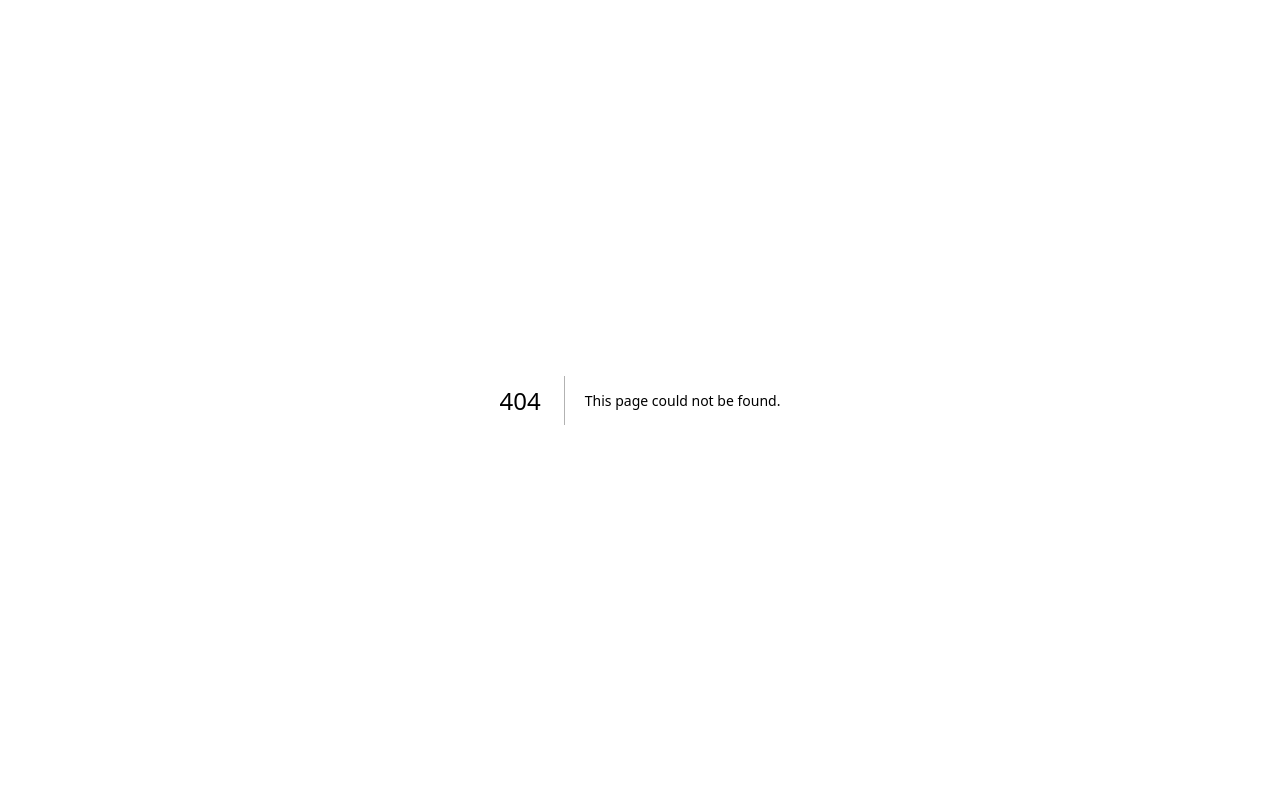
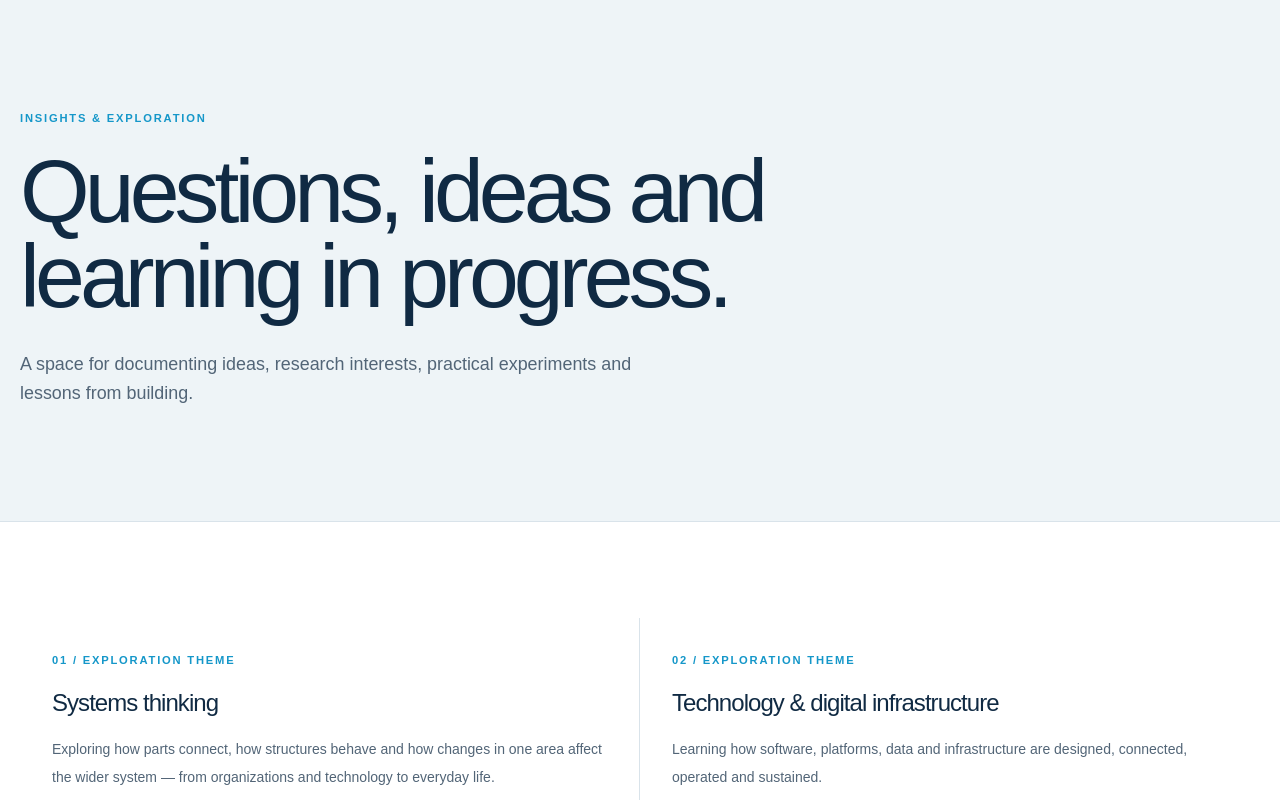
Before and after one commit to hlestakovjames/hlestakovjames-frontend, a Next.js app: page /insights in a window 1280 px wide. Before the commit this address had no page. Shown: the top 800 px of the page. Built offline with nearby package versions, Linux system fonts and the light colour scheme.

Commit message:
Add research and insights page

```diff
--- /dev/null
+++ b/app/(public)/insights/page.tsx
@@ -0,0 +1,2 @@
+const themes=[{id:"systems-thinking",title:"Systems thinking",text:"Exploring how parts connect, how structures behave and how changes in one area affect the wider system — from organizations and technology to everyday life."},{id:"technology",title:"Technology & digital infrastructure",text:"Learning how software, platforms, data and infrastructure are designed, connected, operated and sustained."},{id:"innovation",title:"Innovation & practical research",text:"Starting with real-world problems, asking useful questions, testing ideas and documenting what is learned along the way."},{id:"entrepreneurship",title:"Entrepreneurship & organizations",text:"Understanding how ideas become ventures, how organizations develop and how systems support sustainable execution."}];
+export default function InsightsPage(){return <main className="bg-white text-[var(--brand-navy)]"><section className="border-b border-[var(--brand-border)] bg-[var(--surface-muted)]"><div className="container-wide py-20 md:py-28"><p className="eyebrow text-[var(--brand-cyan)]">Insights & exploration</p><h1 className="display-heading mt-6 max-w-5xl">Questions, ideas and learning in progress.</h1><p className="body-large mt-8 max-w-2xl text-[var(--brand-text-secondary)]">A space for documenting ideas, research interests, practical experiments and lessons from building.</p></div></section><section className="section-padding"><div className="container-wide grid gap-0 md:grid-cols-2">{themes.map((t,i)=><article id={t.id} key={t.id} className={`border-b border-[var(--brand-border)] py-9 md:px-8 ${i%2===0?"md:border-r":""}`}><p className="eyebrow text-[var(--brand-cyan)]">0{i+1} / Exploration theme</p><h2 className="mt-5 text-2xl font-medium tracking-[-0.04em]">{t.title}</h2><p className="mt-4 max-w-xl text-sm leading-7 text-[var(--brand-text-secondary)]">{t.text}</p></article>)}</div><p className="container-wide mt-10 text-xs leading-6 text-[var(--brand-text-muted)]">This section describes ongoing interests and intended areas of exploration. Individual articles and research outputs will be added as they are completed and ready to share.</p></section></main>}
```
